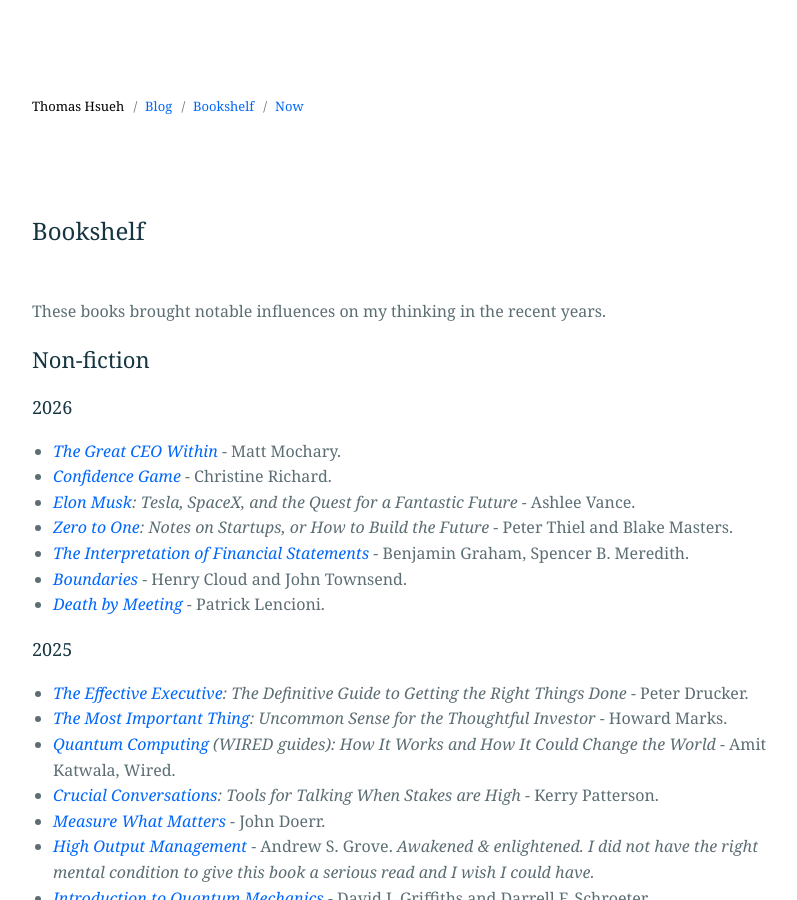
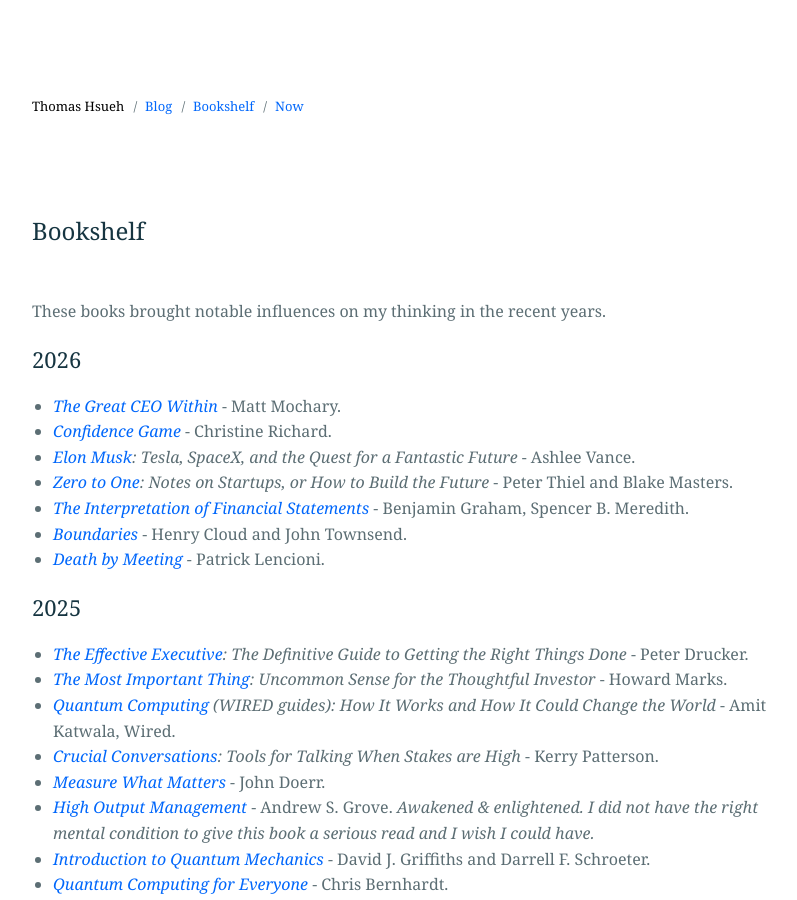
Before and after one commit to guiltygyoza/new-blog, a Jekyll site: the page built from _pages/bookshelf.markdown, in a window 1280 px wide and 900 px high. Shown: the whole window, without its empty margins (238-1035 px from the left). Built offline with Jekyll 4.4.1, drawn with Linux system fonts in a browser that asks for light colours.

Commit message:
tune style

```diff
--- a/_pages/bookshelf.markdown
+++ b/_pages/bookshelf.markdown
@@ -6,9 +6,7 @@
 
 These books brought notable influences on my thinking in the recent years.
 
-## Non-fiction
-
-### 2026
+## 2026
 - *[The Great CEO Within](https://www.goodreads.com/book/show/48691943-the-great-ceo-within){:target="_blank"}* - Matt Mochary.
 - *[Confidence Game](https://www.goodreads.com/book/show/8103503-confidence-game){:target="_blank"}* - Christine Richard.
 - *[Elon Musk](https://www.goodreads.com/book/show/25541028-elon-musk){:target="_blank"}: Tesla, SpaceX, and the Quest for a Fantastic Future* - Ashlee Vance.
@@ -17,7 +15,7 @@
 - *[Boundaries](https://www.goodreads.com/book/show/944267.Boundaries){:target="_blank"}* - Henry Cloud and John Townsend.
 - *[Death by Meeting](https://www.goodreads.com/book/show/49040.Death_by_Meeting){:target="_blank"}* - Patrick Lencioni.
 
-### 2025
+## 2025
 - *[The Effective Executive](https://www.goodreads.com/en/book/show/48019.The_Effective_Executive){:target="_blank"}: The Definitive Guide to Getting the Right Things Done* - Peter Drucker.
 - *[The Most Important Thing](https://www.goodreads.com/book/show/10454418-the-most-important-thing){:target="_blank"}: Uncommon Sense for the Thoughtful Investor* - Howard Marks.
 - *[Quantum Computing](https://www.goodreads.com/book/show/55668470-quantum-computing-wired-guides){:target="_blank"} (WIRED guides): How It Works and How It Could Change the World* - Amit Katwala, Wired.
@@ -64,7 +62,7 @@
 - *[The Technological Republic](https://www.goodreads.com/book/show/213618136-the-technological-republic){:target="_blank"}: Hard Power, Soft Belief, and the Future of the West* - Alex Karp.
 - *[The Tragic Mind](https://www.goodreads.com/book/show/60747416-the-tragic-mind){:target="_blank"}: Fear, Fate, and the Burden of Power* - Robert Kaplan.
 
-### Fiction
+## Fiction
 - *[Foundation](https://www.goodreads.com/book/show/29579.Foundation){:target="_blank"}* - Isaac Asimov.
 - *[Foundation and Empire](https://www.goodreads.com/book/show/29581.Foundation_and_Empire){:target="_blank"}* - Isaac Asimov.
 - *[Second Foundation](https://www.goodreads.com/book/show/29580.Second_Foundation){:target="_blank"}* - Isaac Asimov.
```
